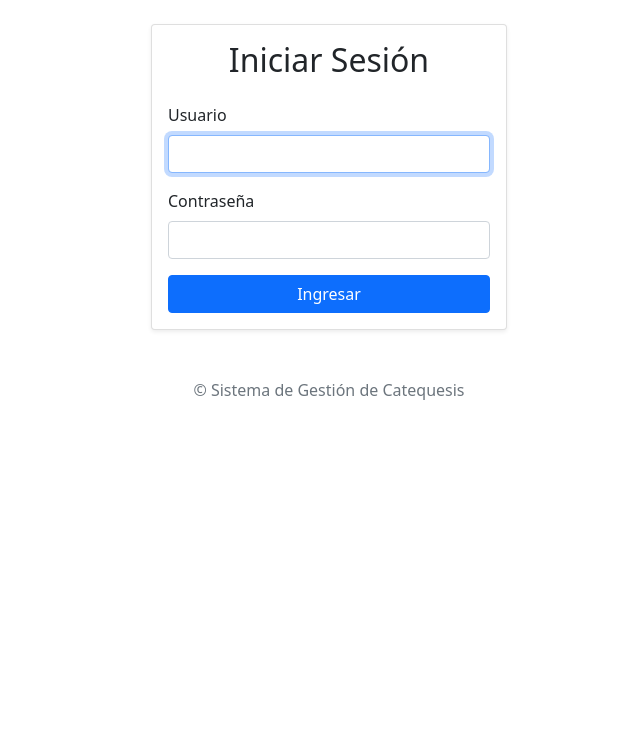
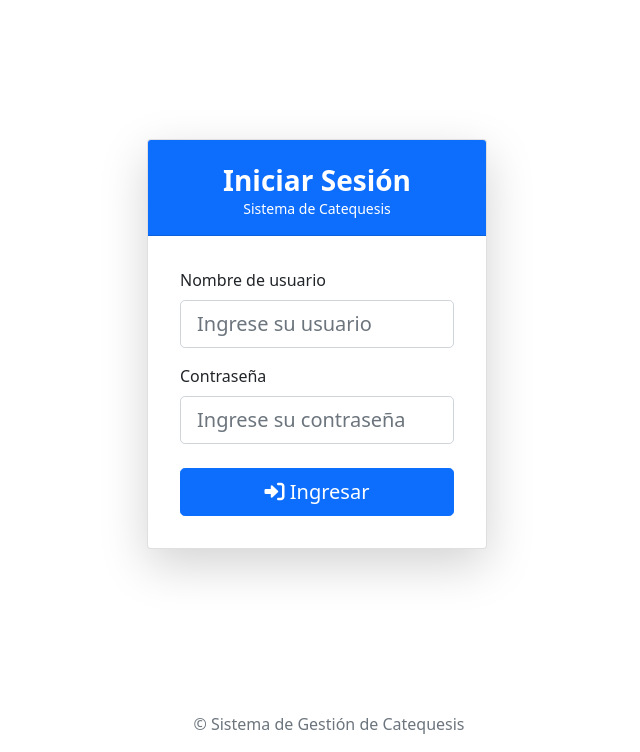
Before and after one commit to joseenrique61/CatechesisSystem, a Flask app: page /auth/login in a window 1280 px wide. Shown: the part 56-808 px from the top of the page, without its empty margins (311-951 px from the left). Before the commit the page ends 456 px from the top, so only its background shows below. Run offline with Flask 3, Linux system fonts and the light colour scheme; parts of the project's set-up code (start-up, migrations or seed data) failed here and were passed over.

Commit message:
Added login

```diff
--- a/app/auth/forms.py
+++ b/app/auth/forms.py
@@ -7,6 +7,16 @@ from app import dal
 
 class RoleForm(Form):
     Role = StringField("")
+
+class LoginForm(FlaskForm):
+    Username = StringField('Nombre de usuario', [validators.Length(min=1, max=100)])
+    Password = PasswordField('Contraseña', [
+            validators.DataRequired(),
+            validators.Length(min=1, max=100)])
+
+    # def validate_Password(self, field):
+    #     if field.data:
+    #         field.data = generate_password_hash(field.data)
 
 class UserForm(Form):
     Username = StringField('Nombre de usuario', [validators.Length(min=1, max=100)])
--- a/app/auth/routes.py
+++ b/app/auth/routes.py
@@ -1,37 +1,51 @@
 from flask import Blueprint, render_template, flash, redirect, url_for, request, session
-from app import db
-from app.main.data.dal.sql_server.sql_models import User # Importa tu modelo de usuario adaptado
+from app import dal
+from app.auth.forms import LoginForm
+from app.main.data.dtos.base_dtos import UserDTO, ParishPriestDTO, CatechistDTO, AdministratorDTO
 
 bp = Blueprint('auth', __name__) # No necesita url_prefix aquí, se define al registrar
 
 @bp.route('/login', methods=['GET', 'POST'])
 def login():
-    if 'user_id' in session:
-        return redirect(url_for('main.dashboard')) # Redirige al dashboard si ya está logueado
+    if 'role' in session:
+        match session['role']:
+            case "ParishPriest":
+                return redirect(url_for("parish_priest.dashboard"))
+            case "Admin":
+                return redirect(url_for("admin.dashboard"))
 
-    if request.method == 'POST':
-        username = request.form.get('username')
-        password = request.form.get('password')
-        error = None
-        user = User.query.filter_by(Username=username).first()
+    form = LoginForm(request.form)
 
-        if user is None:
-            error = 'Nombre de usuario incorrecto.'
-        elif not user.check_password(password): # Usa el método del modelo
-            error = 'Contraseña incorrecta.'
+    if request.method == 'POST' and form.validate():
+        user = UserDTO.from_other_obj(form, custom_var_path="data")
 
-        if error is None:
-            # Inicio de sesión exitoso
-            session.clear()
-            session['user_id'] = user.IDUser
-            session['username'] = user.Username
-            # session['role'] = user.role
-            flash(f'Bienvenido {user.Username}!', 'success')
-            return redirect(url_for('main.dashboard')) # Ir al dashboard después de login
-        else:
-            flash(error, 'danger')
+        if not dal.check_user_login(user):
+            flash("Usuario y/o contraseña incorrectos", "danger")
+            return render_template('auth/login.html', form=form, title='Iniciar Sesión')
 
-    return render_template('auth/login.html', title='Iniciar Sesión')
+        # Inicio de sesión exitoso
+        session.clear()
+
+        user_type = dal.get_dto_by_user(user.Username)
+        if type(user_type) is ParishPriestDTO:
+            user_id = user_type.IDParishPriest
+            role = "ParishPriest"
+        elif type(user_type) is CatechistDTO:
+            user_id = user_type.IDCatechist
+            role = "Catechist"
+        elif type(user_type) is AdministratorDTO:
+            user_id = user.IDUser
+            role = "Admin"
+
+        session['id'] = user_id
+        session['role'] = role
+
+        print(session)
+
+        flash(f'Bienvenido {user.Username}!', 'success')
+        return redirect(url_for('main.dashboard')) # Ir al dashboard después de login
+
+    return render_template('auth/login.html', form=form, title='Iniciar Sesión')
 
 @bp.route('/logout')
 def logout():
--- a/app/templates/auth/login.html
+++ b/app/templates/auth/login.html
@@ -1,22 +1,102 @@
 {% extends "base.html" %}
 
+{% block title %}{{ title if title else "Iniciar Sesión" }}{% endblock %}
+
+{% block head_extra %}
+<style>
+    .login-container {
+        min-height: 80vh; /* Para centrar verticalmente */
+        display: flex;
+        align-items: center;
+    }
+    .login-card {
+        max-width: 400px;
+        width: 100%;
+    }
+    .login-card .card-header {
+        /* background-color: #0d6efd; */ /* Color primario de Bootstrap */
+        /* color: white; */
+        text-align: center;
+        padding-top: 1.5rem;
+        padding-bottom: 1rem; /* Más espacio para el título */
+    }
+    .login-card .card-header h3 {
+        margin-bottom: 0;
+    }
+    .login-card .card-body {
+        padding: 2rem;
+    }
+    .brand-logo { /* Si tienes un logo */
+        display: block;
+        margin: 0 auto 1rem auto;
+        max-width: 100px; /* Ajusta según tu logo */
+    }
+</style>
+{% endblock %}
+
 {% block content %}
-<div class="row justify-content-center">
-    <div class="col-md-6 col-lg-4">
-        <div class="card shadow-sm">
+<div class="container login-container">
+    <div class="row justify-content-center w-100">
+        <div class="col-md-6 col-lg-5 col-xl-4">
+            <div class="card shadow-lg login-card">
+                <div class="card-header bg-primary text-white">
+                    {# Opcional: Logo #}
+                    {# <img src="{{ url_for('static', filename='images/logo_catequesis.png') }}" alt="Logo Catequesis" class="brand-logo"> #}
+                    <h3 class="fw-bold">{{ title if title else "Iniciar Sesión" }}</h3>
+                    <p class="mb-0 small">Sistema de Catequesis</p>
+                </div>
                 <div class="card-body">
-                <h2 class="card-title text-center mb-4">{{ title }}</h2>
-                <form method="post">
+                    {# Mostrar mensajes flash (ej. "Credenciales incorrectas") #}
+                    {% with messages = get_flashed_messages(with_categories=true) %}
+                        {% if messages %}
+                            {% for category, message in messages %}
+                                <div class="alert alert-{{ category if category != 'message' else 'danger' }} alert-dismissible fade show" role="alert">
+                                    {{ message }}
+                                    <button type="button" class="btn-close" data-bs-dismiss="alert" aria-label="Close"></button>
+                                </div>
+                            {% endfor %}
+                        {% endif %}
+                    {% endwith %}
+
+                    <form method="POST" novalidate>
+                        {{ form.hidden_tag() }} {# CSRF token #}
+
                         <div class="mb-3">
-                        <label for="username" class="form-label">Usuario</label>
-                        <input type="text" class="form-control" id="username" name="username" required autofocus>
+                            {{ form.Username.label(class="form-label") }}
+                            {{ form.Username(class="form-control form-control-lg" + (" is-invalid" if form.Username.errors else ""), placeholder="Ingrese su usuario") }}
+                            {% if form.Username.errors %}
+                                <div class="invalid-feedback">
+                                    {% for error in form.Username.errors %}<span>{{ error }}</span><br>{% endfor %}
                                 </div>
+                            {% endif %}
+                        </div>
+
                         <div class="mb-3">
-                        <label for="password" class="form-label">Contraseña</label>
-                        <input type="password" class="form-control" id="password" name="password" required>
+                            {{ form.Password.label(class="form-label") }}
+                            {{ form.Password(class="form-control form-control-lg" + (" is-invalid" if form.Password.errors else ""), placeholder="Ingrese su contraseña") }}
+                            {% if form.Password.errors %}
+                                <div class="invalid-feedback">
+                                    {% for error in form.Password.errors %}<span>{{ error }}</span><br>{% endfor %}
                                 </div>
-                    <button type="submit" class="btn btn-primary w-100">Ingresar</button>
+                            {% endif %}
+                        </div>
+
+                        {# Opcional: Checkbox "Recordarme" (necesita lógica en el backend) #}
+                        {# <div class="mb-3 form-check">
+                            <input type="checkbox" class="form-check-input" id="rememberMe">
+                            <label class="form-check-label" for="rememberMe">Recordarme</label>
+                        </div> #}
+
+                        <div class="d-grid mt-4">
+                            <button type="submit" class="btn btn-primary btn-lg">
+                                <i class="fas fa-sign-in-alt"></i> Ingresar
+                            </button>
+                        </div>
                     </form>
+                </div>
+                {# <div class="card-footer text-center py-3">
+                    <small class="text-muted">Parroquia XYZ - Quito, Ecuador</small>
+                </div> #}
             </div>
         </div>
     </div>
```
Also changed, not shown: app/main/data/dal/i_data_access_layer.py (+8 -0 lines), app/main/data/dal/sql_server/sql_dal.py (+17 -0 lines), app/main/routes.py (+6 -7 lines). Lines whose indentation alone changed are shown as unchanged.
